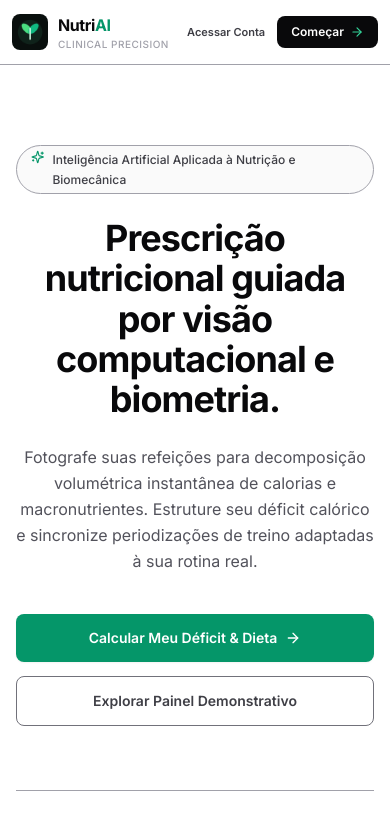
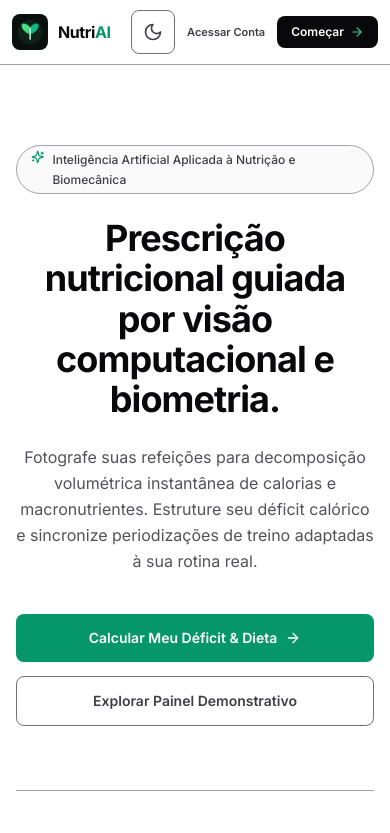
Before and after one commit to nicolascosta17/nutriai, a Next.js app: page / in a window 390 px wide. Shown: the top 833 px of the page. Built offline with nearby package versions, Linux system fonts and the light colour scheme.

Commit message:
Corrige funcionamento e acessibilidade em src/app/page.tsx

```diff
--- a/src/app/page.tsx
+++ b/src/app/page.tsx
@@ -1,3 +1,4 @@
+import ThemeToggle from "@/components/ThemeToggle";
 import NutriLogo from "@/components/NutriLogo";
 import Link from "next/link";
 import {
@@ -26,19 +27,20 @@ export default function HomePage() {
               <span className="text-base font-bold tracking-tight text-zinc-950">
                 Nutri<span className="text-emerald-600">AI</span>
               </span>
-              <span className="text-[10px] font-medium uppercase tracking-wider text-zinc-400">
+              <span className="hidden sm:block text-[10px] font-medium uppercase tracking-wider text-zinc-400">
                 Clinical Precision
               </span>
             </div>
           </Link>
 
-          <nav className="hidden md:flex items-center gap-8 text-sm font-medium text-zinc-600">
+          <nav className="hidden lg:flex items-center gap-8 text-sm font-medium text-zinc-600">
             <a href="#solucao" className="hover:text-zinc-950 transition-colors">Visão Computacional</a>
             <a href="#metodologia" className="hover:text-zinc-950 transition-colors">Metodologia Científica</a>
             <a href="#treino" className="hover:text-zinc-950 transition-colors">Treino & Adaptação</a>
           </nav>
 
           <div className="flex shrink-0 items-center gap-1 sm:gap-3">
+            <ThemeToggle />
             <Link
               href="/login"
               className="whitespace-nowrap px-2 py-2 text-[11px] font-semibold text-zinc-700 transition-colors hover:text-zinc-950 sm:px-3 sm:text-xs"
```
